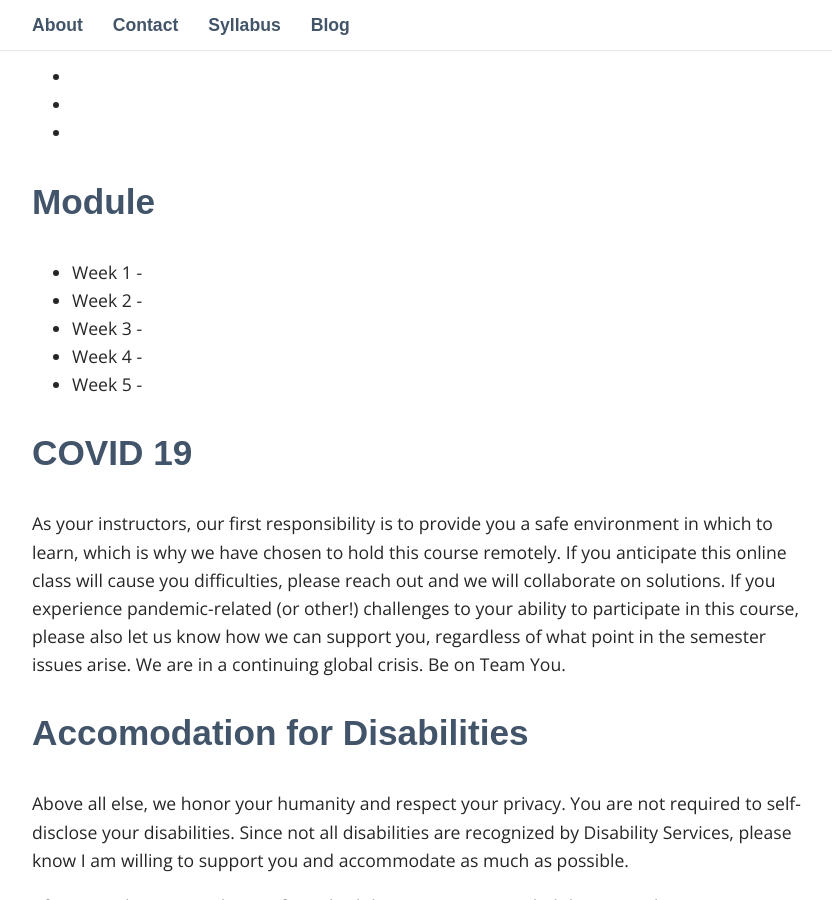
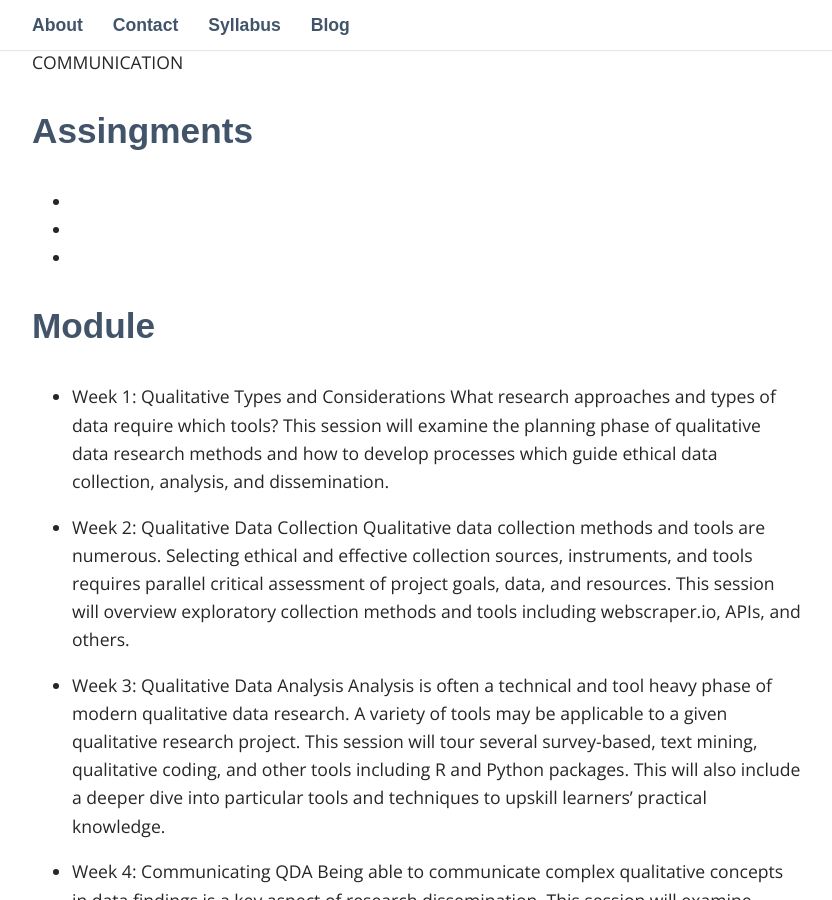
Before and after one commit to jwrigs/QDA2022, a Jekyll site: the page built from _pages/syllabus.md, in a window 1280 px wide and 900 px high, scrolled down 2015 px. Shown: the whole window, without its empty margins (223-1055 px from the left). Built offline with Jekyll 4.4.1, drawn with Linux system fonts in a browser that asks for light colours; some web fonts are replaced; our own code applies the rules of GitHub Pages for plain Markdown files; some of the changed text lies outside the part shown.

Commit message:
Add modules

```diff
--- a/_pages/syllabus.md
+++ b/_pages/syllabus.md
@@ -17,20 +17,15 @@ Data Librarian and Free-range Data Consultant
 Center for Research Data & Digital Scholarship
 
 ## Course Description
-DESCRIPTION
+Qualitative data research and analysis includes growing technical aspects with numerous tools. This is a practical crash course in qualitative data tools focused on maximizing the efficacy of tool selection and usage through critical assessment of research goals for analysis. Topics will include data collection through the lens of planned analysis, QDA open-source and paid tools, and visualization for data reporting. Learners will complete a final project portfolio of resources and exploratory tool analyses.
 
 ### Objectives:
 -
 -
 -
 
-### By the end of this course, we will be able to:
--
--
--
-
 ## Required Materials
-MATERIALS
+None other than devices that will enable you to remotely attend and participate in class. Please contact us if you’re concerned about your tech equipment. In following the data practices of of open scholarship and science, all materials will be available for free online or via the University Libraries, etc. They all will be hyperlinked in this syllabus. For some materials, you will need to have your proxy settings setup for off-campus access (see setup instructions). You are not required to purchase anything from the CU Bookstore.
 
 ## Communication
 COMMUNICATION
@@ -41,11 +36,21 @@ COMMUNICATION
 -
 
 ## Module
-- Week 1 -
-- Week 2 -
-- Week 3 -
-- Week 4 -
-- Week 5 -
+- Week 1: Qualitative Types and Considerations
+What research approaches and types of data require which tools? This session will examine the planning phase of qualitative data research methods and how to develop processes which guide ethical data collection, analysis, and dissemination.
+
+- Week 2: Qualitative Data Collection
+Qualitative data collection methods and tools are numerous. Selecting ethical and effective collection sources,  instruments, and tools requires parallel critical assessment of project goals, data, and resources. This session will overview exploratory collection methods and tools including webscraper.io, APIs, and others.
+
+- Week 3: Qualitative Data Analysis
+Analysis is often a technical and tool heavy phase of modern qualitative data research. A variety of tools may be applicable to a given qualitative research project. This session will tour several survey-based, text mining, qualitative coding, and other tools including R and Python packages. This will also include a deeper dive into particular tools and techniques to upskill learners' practical knowledge.
+
+- Week 4: Communicating QDA
+Being able to communicate complex qualitative concepts in data findings is a key aspect of research dissemination. This session will examine current common and popular tools for qualitative data visualization and reporting. It will also provide examples of data communication platforms (ex. story maps) and language for presentations and manuscripts.
+
+- Week 5: Project Presentations and Peer Feedback
+Learners will present a lightning talk presentation overviewing their project including: data types, sources, and collection instruments; selected analysis methods and tools; initial and exploratory findings and visualizations. Presenters will receive peer feedback and initiate discussion around their projects.
+
 
 ## COVID 19
 As your instructors, our first responsibility is to provide you a safe environment in which to learn, which is why we have chosen to hold this course remotely. If you anticipate this online class will cause you difficulties, please reach out and we will collaborate on solutions. If you experience pandemic-related (or other!) challenges to your ability to participate in this course, please also let us know how we can support you, regardless of what point in the semester issues arise. We are in a continuing global crisis. Be on Team You.
```
